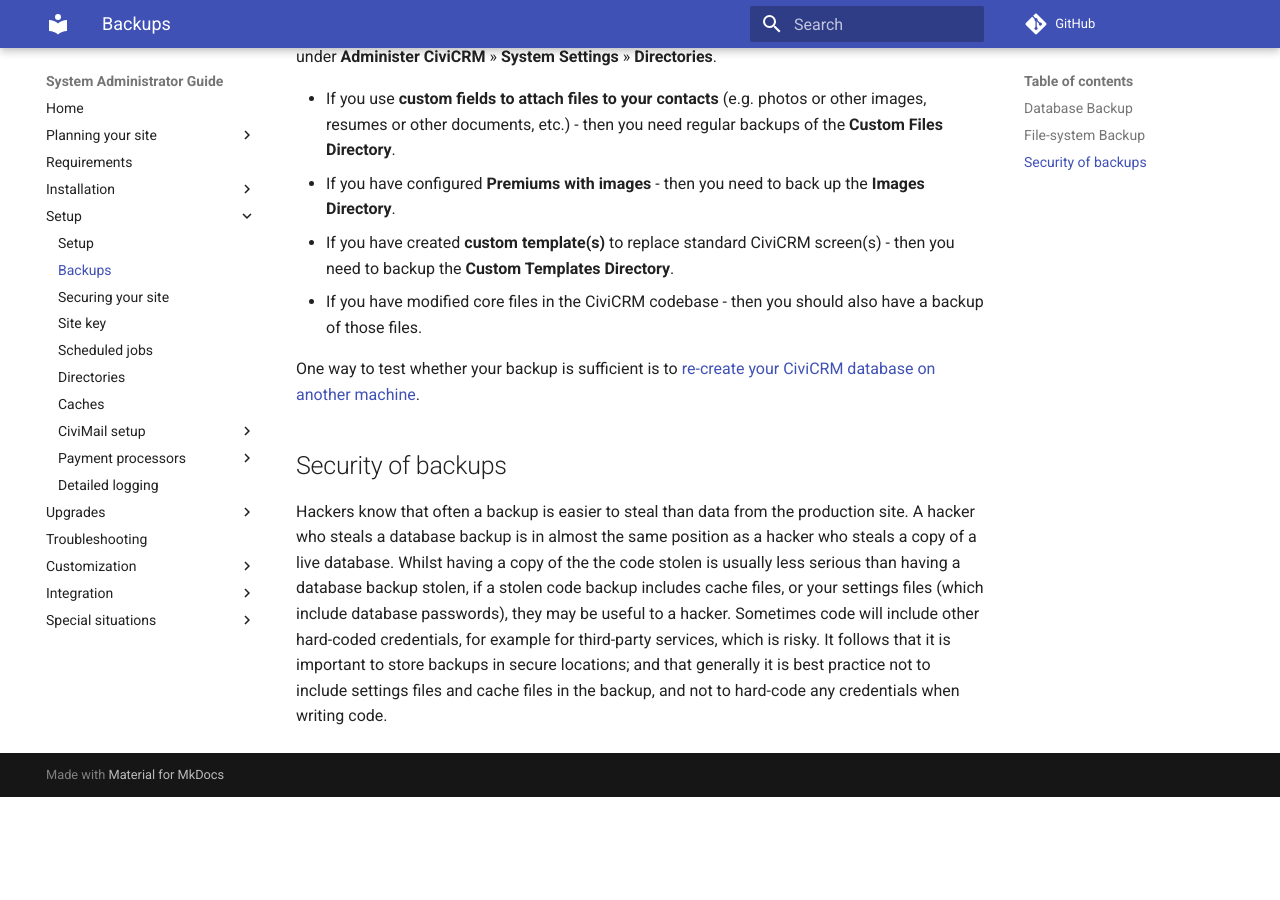
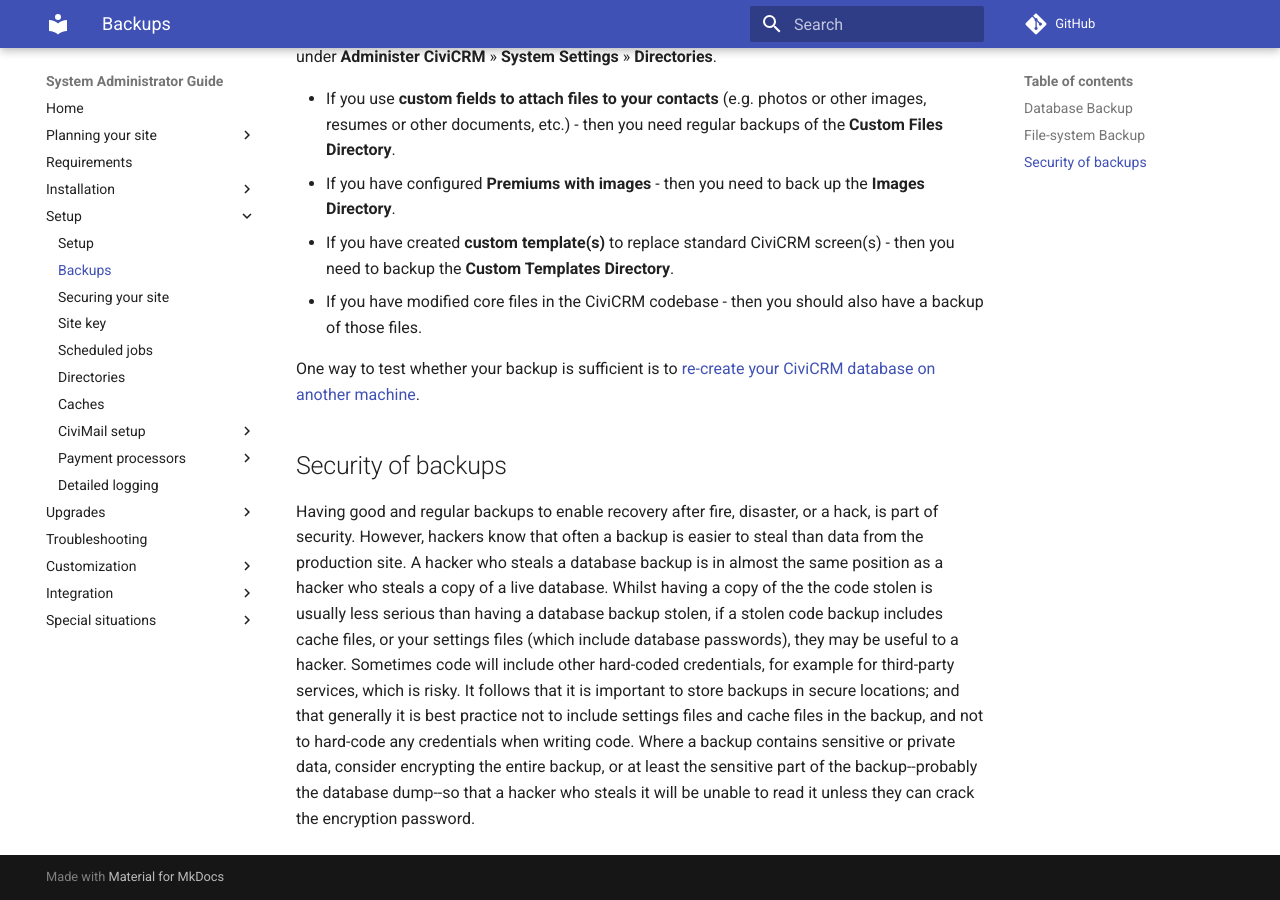
Before and after one commit to civicrm/civicrm-sysadmin-guide, an MkDocs documentation site: the page built from docs/setup/backups.md, in a window 1280 px wide and 900 px high, scrolled down 912 px. Built offline with MkDocs 1.6.1 and Material for MkDocs 9.7.7, drawn with Linux system fonts in a browser that asks for light colours; comment, search, counter and statistics services are not loaded; old or Windows-style settings are respelled for this version of MkDocs; before the commit the page ends 1709 px from its top, so only the background shows below that.

Commit message:
Update backups.md

```diff
--- a/docs/setup/backups.md
+++ b/docs/setup/backups.md
@@ -30,4 +30,4 @@ One way to test whether your backup is sufficient is to [re-create your CiviCRM
 
 ## Security of backups
 
-Hackers know that often a backup is easier to steal than data from the production site. A hacker who steals a database backup is in almost the same position as a hacker who steals a copy of a live database. Whilst having a copy of the the code stolen is usually less serious than having a database backup stolen, if a stolen code backup includes cache files, or your settings files (which include database passwords), they may be useful to a hacker. Sometimes code will include other hard-coded credentials, for example for third-party services, which is risky. It follows that it is important to store backups in secure locations; and that generally it is best practice not to include settings files and cache files in the backup, and not to hard-code any credentials when writing code.
+Having good and regular backups to enable recovery after fire, disaster, or a hack, is part of security. However, hackers know that often a backup is easier to steal than data from the production site. A hacker who steals a database backup is in almost the same position as a hacker who steals a copy of a live database. Whilst having a copy of the the code stolen is usually less serious than having a database backup stolen, if a stolen code backup includes cache files, or your settings files (which include database passwords), they may be useful to a hacker. Sometimes code will include other hard-coded credentials, for example for third-party services, which is risky. It follows that it is important to store backups in secure locations; and that generally it is best practice not to include settings files and cache files in the backup, and not to hard-code any credentials when writing code. Where a backup contains sensitive or private data, consider encrypting the entire backup, or at least the sensitive part of the backup--probably the database dump--so that a hacker who steals it will be unable to read it unless they can crack the encryption password.
```
